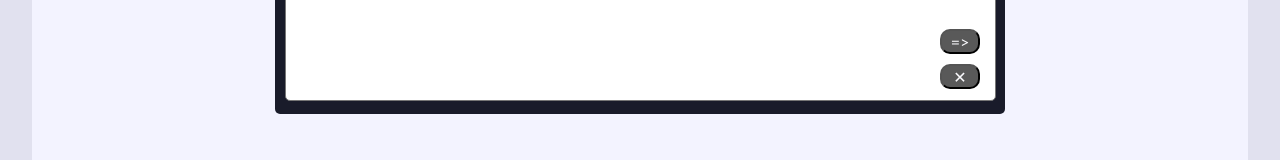
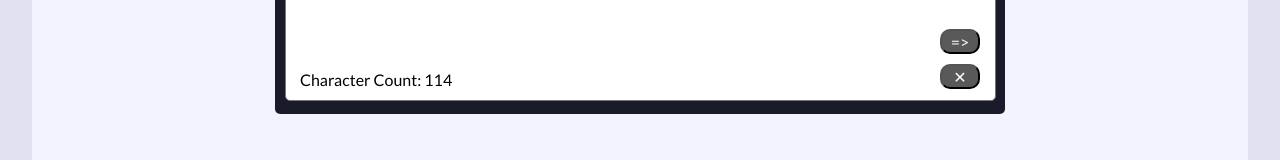
Before and after one commit to ZumDeWald/ProjX, a React (Create React App) app: page / in a window 1280 px wide. Both pictures are taken after a click on the item "Rep". Shown: the part 602-762 px from the top of the page. Built offline with nearby package versions, Linux system fonts and the light colour scheme.

Commit message:
Added character count to Rep response

```diff
--- a/src/Rep.js
+++ b/src/Rep.js
@@ -6,7 +6,11 @@ function Rep() {
 
   const [currentEmail, setCurrentEmail] = useState(SampleEmailQuestions.first);
 
-  const [formStagingAreaText, setFormStagingAreaText] = useState("")
+  const [resonseStagingAreaText, setresponseStagingAreaText] = useState(`${currentEmail}
+
+`);
+
+  const [formStagingAreaText, setFormStagingAreaText] = useState("");
 
   const appendTextArea = (area, insertText) => {
     document.getElementById(`${area}`).value += `${insertText}`;
@@ -16,7 +20,11 @@ function Rep() {
     document.getElementById(`${area}`).value = "";
   }
 
-  const handleInputChange = (e) => {
+  const handleResponseInputChange = (e) => {
+    setresponseStagingAreaText(e.target.value);
+  }
+
+  const handleFormInputChange = (e) => {
     setFormStagingAreaText(e.target.value);
   }
 
@@ -28,19 +36,15 @@ function Rep() {
           <li className="submenu-item"> WorkSpace </li>
         </ul>
       </section>
+
       <section className="main-center">
         <div className="rep-text-area-container">
           <h2 className="section-header">Response Area</h2>
-          <textarea id="response-textarea" rows="10" className="rep-textarea">
-            {`${currentEmail}
+          <textarea id="response-textarea" rows="10" className="rep-textarea" value={resonseStagingAreaText} onChange={handleResponseInputChange} />
+          <div className="character-count">Character Count: {resonseStagingAreaText.length}</div>
+          <button className="button-float shrink" onClick={() => {setresponseStagingAreaText(`${currentEmail}
 
-`}
-          </textarea>
-          <button className="button-float shrink" onClick={() => {
-              clearTextArea("response-textarea");
-              appendTextArea("response-textarea", `${currentEmail}
-
-  `)}}>&#10005; Reset Response</button>
+`)}}>&#10005; Reset Response</button>
           <button className="button-float shrink">=> Send it off</button>
         </div>
 
@@ -51,9 +55,9 @@ function Rep() {
               <button value={item.title} key={`form ${i}`} onClick={() => {setFormStagingAreaText(prevText => prevText + item.response)}} className="button-standard tab">{item.title} &or;</button>
             ))}
           </div>
-          <textarea id="form-preview" rows="10" className="rep-textarea" value={formStagingAreaText} onChange={handleInputChange} />
+          <textarea id="form-preview" rows="10" className="rep-textarea" value={formStagingAreaText} onChange={handleFormInputChange} />
           <button className="button-float shrink" onClick={() => {setFormStagingAreaText("")}}>&#10005; Clear Form Area</button>
-          <button className="button-float shrink" onClick={() => {appendTextArea("response-textarea", formStagingAreaText)}}>&#9650; Move To Response</button>
+          <button className="button-float shrink" onClick={() => {setresponseStagingAreaText(prevText => prevText + formStagingAreaText)}}>&#9650; Move To Response</button>
         </div>
       </section>
     </main>
--- a/src/rep.css
+++ b/src/rep.css
@@ -46,3 +46,9 @@
 .rep-text-area-container > .button-float.shrink:nth-of-type(2) {
   bottom: 60px;
 }
+
+.character-count {
+  position: absolute;
+  left: 25px;
+  bottom: 25px;
+}
```
